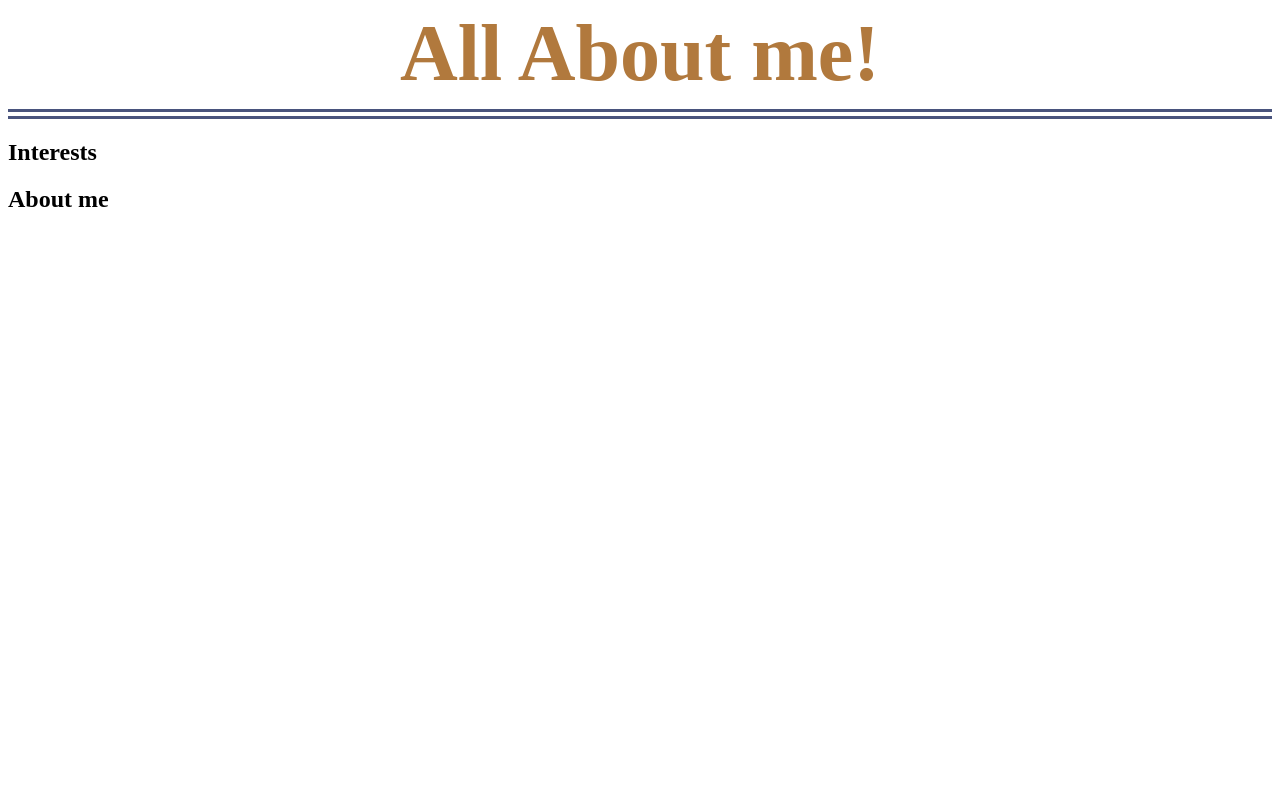
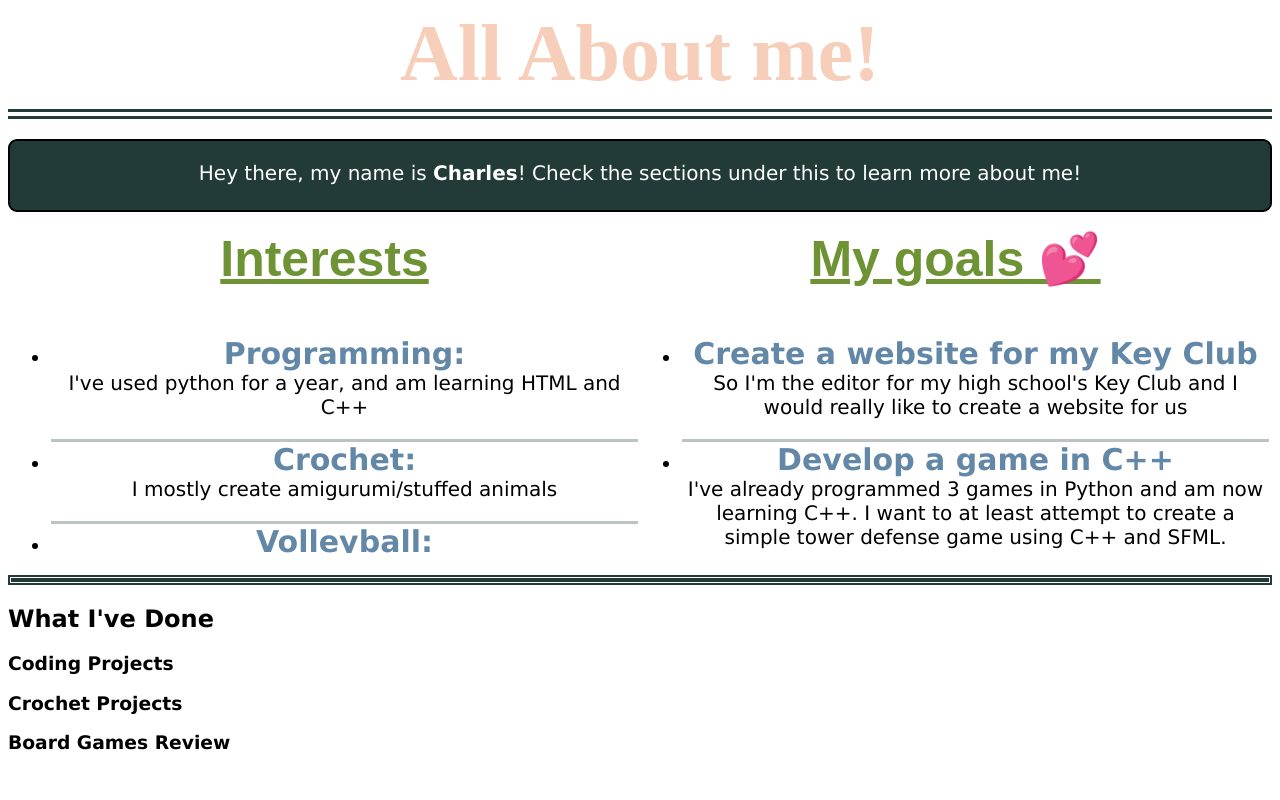
Before and after one commit to 5hr3kY/website, a plain HTML site: page index.html in a window 1280 px wide. Drawn offline with Linux system fonts and the light colour scheme.

```diff
--- a/index.html
+++ b/index.html
@@ -1,12 +1,53 @@
 <!DOCTYPE html>
 <head>
-    <title> ALl About Me!</title>
+    <title> All About Me!</title>
     <link rel="stylesheet" href="style.css" />
 
 </head>
 <body>
     <h1 id = "title">All About me!</h1>
-    <h2 class = "topics">Interests</h2>
-    <h2 class = "topics">About me</h2>
-    <h2 class = "topics"> </h2>
+    <div class = "empty"></div>
+    <div class = "rect">
+        <p id = "about-me">Hey there, my name is <b>Charles</b>! Check the sections under this to learn more about me! </p>
+    </div>
+
+    <table>
+        <tr>
+            <th>Interests</th>
+            <th>My goals 💕</th>
+        </tr>
+        <tr>
+            <td class = "scroller">
+                <ul>
+                    <li> <strong>Programming:</strong><br>I've used python for a year, and  am learning HTML and C++ </li>
+                    <li><strong>Crochet:</strong><br> I mostly create amigurumi/stuffed animals</li>
+                    <li><strong>Volleyball:</strong><br> Although I am terrible at it, it's always fun to dive for balls</li>
+                    <li><strong>Board Games:</strong><Br> I mostly love social deduction games as each game is unique from any previous rounds you've played</li>
+                    <li><strong>Reading:</strong><br> school hasn't sucked out the joy of it for me (yet)! I'm currently reading <u>Confessions from an Ugly Stepsister</u></li>
+                    <li><strong>Guitar:</strong><br> I only know <em> Come Over</em> by Dominic Fike but I'm learning more</li>
+                    <li><strong>Jigsaw Puzzles:</strong><br> It's just so calming to do them!</li>
+                </ul>
+            </td>
+
+            </td>
+            <td class = "scroller">
+                <ul>
+                    <li><strong>Create a website for my Key Club</strong><br> So I'm the editor for my high school's Key Club and I would really like to create a website for us</li>
+                    <li><strong>Develop a game in C++</strong><br> I've already programmed 3 games in Python and am now learning C++. I want to at least attempt to create a simple tower defense game using C++ and SFML.</li>
+                    <li><strong>Be mindful</strong><br> I'm trying to incoporate yoga, journaling, and meditation to my life. </li>
+                </ul>
+            </td>
+
+        </tr>
+    </table>
+
+    <div id = 'lining'></div>
+
+    <h2> What I've Done</h2>
+    <h3>Coding Projects</h3>
+    <h3>Crochet Projects</h3>
+    <h3>Board Games Review</h3>
+
+
+
 </body>
--- a/style.css
+++ b/style.css
@@ -1,18 +1,84 @@
 body {
-    background-color:white;
-}
+
+    font-family: Verdana;
+  }
+
+
 
 #title {
     font-family: Brush Script MT;
-    color: #B1793D;
+    color: rgb(246, 206, 186);
 
     font-size: 500%;
     text-align: center;
-    border-bottom: 10px double #49547D;
+    border-bottom: 10px double rgb(34, 59, 56);
     margin: 0px;
     padding-bottom: 10px
+}
+
+#about-me {
+    text-align:center;
+    font-size:20px;
+    padding-bottom: 5px;
+    width:100%;
+    color:white;
+}
+
+
+ul{
+    height:200px;
+}
+li {
+    padding-bottom:20px;
+    padding-top: 10 px;
+    text-align:center;
+    border-bottom: 3px solid rgba(34, 59, 56,0.3);
+    font-size:20px;
 
 }
-p {
+
+th {
     font-family: sans-serif;
+    font-size: 50px;
+    text-decoration: underline;
+    color: #6D9335;
+    padding-bottom: 29px;
 }
+
+table {
+    padding-top: 15px;
+    width: 100%;
+    padding-bottom:20px;
+
+}
+
+.rect{
+    width:auto;
+    height:auto;
+    background-color:#223B38;
+    border: 2px solid black;
+    border-radius:9px;
+}
+
+.scroller {
+    width: 50%;
+    height:20%;
+    overflow-y: scroll;
+    white-space:normal;
+    word-break: break-word;
+}
+
+strong {
+    color:#6287A7;
+    font-size:30px;
+}
+
+.empty{
+
+    padding-top:20px;
+}
+
+#lining {
+
+    border : 5px double rgb(34, 59, 56);
+}
```
